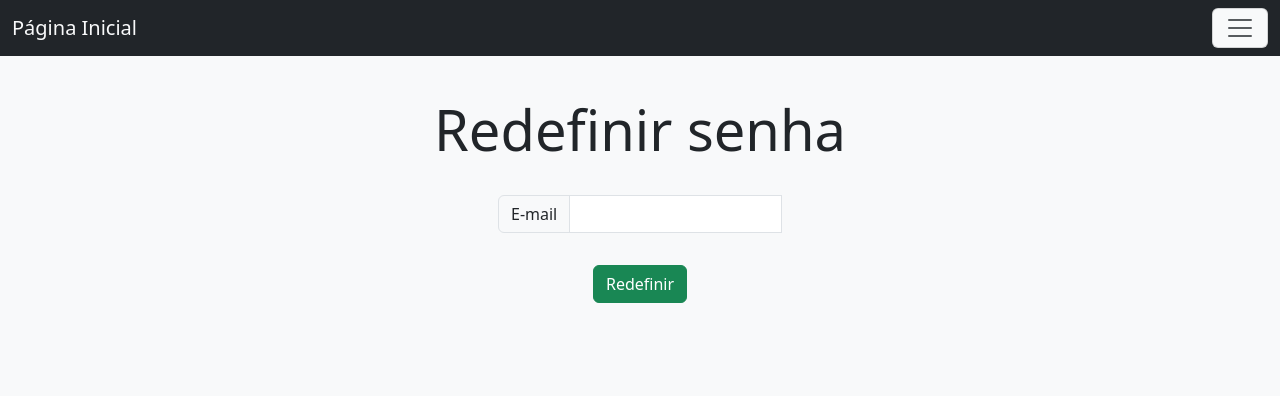
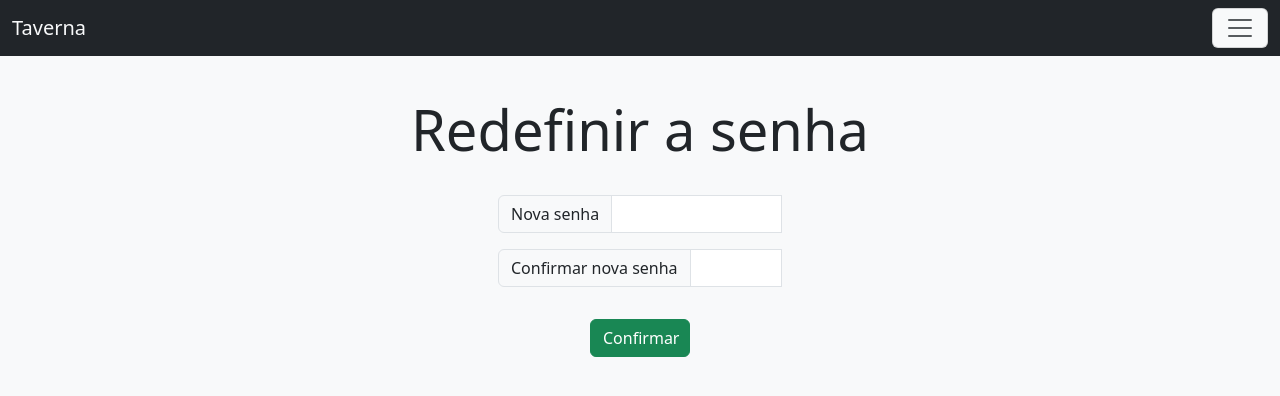
Before and after one commit to capeloo/projeto-webapp-a-guilda, a PHP site: page /projeto-webapp-taverna/Redefinir_senha.php?key=1 in a window 1280 px wide. Shown: the top 396 px of the page. Run offline with PHP 8.4, Linux system fonts and the light colour scheme; data that the repository does not hold is empty.

Commit message:
Esqueceu a senha?
Arquivo Esqueceu_senha.php está ok, já o Redefinir_senhar.php está quebrado.

```diff
--- a/Cadastro.php
+++ b/Cadastro.php
@@ -128,7 +128,7 @@
     <!-- Barra de navegação -->
     <nav class="navbar bg-dark sticky-top">
         <div class="container-fluid">
-            <a class="navbar-brand text-light" href="Pagina_inicial.php">Página Inicial</a>
+            <a class="navbar-brand text-light" href="Pagina_inicial.php">Taverna</a>
             <!-- Offcanvas -->
             <button class="navbar-toggler bg-light" type="button" data-bs-toggle="offcanvas" data-bs-target="#offcanvasNavbar" aria-controls="offcanvasNavbar" aria-label="Toggle navigation">
                 <span class="navbar-toggler-icon"></span>
--- a/Login.php
+++ b/Login.php
@@ -107,7 +107,7 @@
     <!-- Barra de navegação -->
     <nav class="navbar bg-dark sticky-top">
         <div class="container-fluid">
-            <a class="navbar-brand text-light" href="Pagina_inicial.php">Página Inicial</a>
+            <a class="navbar-brand text-light" href="Pagina_inicial.php">Taverna</a>
             <!-- Offcanvas -->
             <button class="navbar-toggler bg-light" type="button" data-bs-toggle="offcanvas" data-bs-target="#offcanvasNavbar" aria-controls="offcanvasNavbar" aria-label="Toggle navigation">
                 <span class="navbar-toggler-icon"></span>
@@ -143,6 +143,7 @@
                 echo '<div class="text-danger">' . $login_erro . '</div>';
             }
         ?>
+
         <!-- Formulário -->
         <form action="<?php echo htmlspecialchars($_SERVER["PHP_SELF"]); ?>" method="post">
             <div class="input-group mx-auto p-2" style="width: 300px;">
@@ -159,7 +160,7 @@
                 <button class="btn btn-success" style="width: 100px;" type="submit">Entrar</button>
             </div>
             <p>Não tem uma conta? <a href="Cadastro.php">Inscreva-se agora</a>.</p>
-            <a href="Redefinir_senha">Esqueceu a senha?</a>
+            <a href="Esqueceu_senha.php">Esqueceu a senha?</a>
         </form>
     </div>
     <!-- Chamando os scripts do Bootstrap -->
--- a/Pagina_inicial.php
+++ b/Pagina_inicial.php
@@ -13,7 +13,7 @@
   <!-- Barra de navegação -->
   <nav class="navbar bg-dark sticky-top">
     <div class="container-fluid">
-      <a class="navbar-brand text-light" href="Pagina_inicial.php">Página Inicial</a>
+      <a class="navbar-brand text-light" href="Pagina_inicial.php">Taverna</a>
       <!-- Offcanvas -->
       <button class="navbar-toggler bg-light" type="button" data-bs-toggle="offcanvas" data-bs-target="#offcanvasNavbar" aria-controls="offcanvasNavbar" aria-label="Toggle navigation">
       <span class="navbar-toggler-icon"></span>
--- a/Redefinir_senha.php
+++ b/Redefinir_senha.php
@@ -1,40 +1,79 @@
 <?php
-    //Script do redefinir senha
-
-    //Inicia a sessão (necessário ter em todas as páginas que o usuário estiver logado)
 session_start();
 
-    //Valida se o usuário já está logado e o direciona para o dashboard
-    if(isset($_SESSION["loggedIn"]) && $_SESSION["loggedIn"] === true){
-        header("location: Usuario_dashboard.php");
-        exit;
+require_once "config.php";
+
+$chave = $_GET['key'];
+
+$nova_senha = $confirmar_nova_senha = "";
+$nova_senha_erro = $confirmar_nova_senha_erro = $link_erro = "";
+
+if ($_SERVER["REQUEST_METHOD"] == "POST") {
+    $sql = "SELECT id
+            FROM usuario
+            WHERE recuperar_senha = (?)
+            LIMIT 1";
+
+    if ($stmt = $mysqli->prepare($sql)) {
+        $stmt->bind_param("s", $chave);
+
+        if ($stmt->execute()) {
+            $stmt_res = $stmt->get_result();
+
+            if ($stmt_res->num_rows == 1) {
+                $row = $stmt_res->fetch_assoc();
+
+                    $sql = "UPDATE usuario
+                                SET senha = (?),
+                                recuperar_senha = (?)
+                                WHERE id = (?)
+                                LIMIT 1";
+
+                    if ($stmt = $mysqli->prepare($sql)) {
+                        $stmt->bind_param("ssi", $param_nova_senha, $param_recuperar_senha, $row['id']);
+                        $param_nova_senha = password_hash($nova_senha, PASSWORD_DEFAULT);
+                        $param_recuperar_senha = "NULL";
+                        if ($stmt->execute()) {
+                            echo "<script>alert('Senha atualizada com sucesso!');</script>";
+                            header('location: Login.php');
+                        } else {
+                            echo "Ops! Algo deu errado. Por favor, tente novamente mais tarde.";
                         }
-
-    //Traz o arquivo config.php onde foi configurado a ligação com o banco de dados
-    require_once "config.php";
+                    }
+                } else {
+                    $_SESSION['msg'] = "Link inválido! Tente novamente.";
+                    header("location: Esqueceu_senha.php");
+                }
+            }
+        }
+    }
 ?>
 
 <!-- Início do HTML -->
 <!DOCTYPE html>
 <html lang="pt-br">
+
 <head>
     <meta charset="UTF-8">
     <meta http-equiv="X-UA-Compatible" content="IE=edge">
     <meta name="viewport" content="width=device-width, initial-scale=1.0">
-    <title>Redefinir senha</title>
+    <title>Redefinir a senha</title>
     <!-- Chamando as folhas de estilo do Bootstrap -->
     <link href="https://cdn.jsdelivr.net/npm/bootstrap@5.3.0-alpha3/dist/css/bootstrap.min.css" rel="stylesheet">
 </head>
+
 <body class="bg-light">
     <!-- Barra de navegação -->
     <nav class="navbar bg-dark sticky-top">
         <div class="container-fluid">
-            <a class="navbar-brand text-light" href="Pagina_inicial.php">Página Inicial</a>
+            <a class="navbar-brand text-light" href="Pagina_inicial.php">Taverna</a>
             <!-- Offcanvas -->
-            <button class="navbar-toggler bg-light" type="button" data-bs-toggle="offcanvas" data-bs-target="#offcanvasNavbar" aria-controls="offcanvasNavbar" aria-label="Toggle navigation">
+            <button class="navbar-toggler bg-light" type="button" data-bs-toggle="offcanvas"
+                data-bs-target="#offcanvasNavbar" aria-controls="offcanvasNavbar" aria-label="Toggle navigation">
                 <span class="navbar-toggler-icon"></span>
             </button>
-            <div class="offcanvas offcanvas-end" tabindex="-1" id="offcanvasNavbar" aria-labelledby="offcanvasNavbarLabel">
+            <div class="offcanvas offcanvas-end" tabindex="-1" id="offcanvasNavbar"
+                aria-labelledby="offcanvasNavbarLabel">
                 <div class="offcanvas-header">
                     <h5 class="offcanvas-title" id="offcanvasNavbarLabel">Menu</h5>
                     <button type="button" class="btn-close" data-bs-dismiss="offcanvas" aria-label="Close"></button>
@@ -57,20 +96,31 @@
     </nav>
     <!-- Conteúdo da página -->
     <div class="container-fluid text-center mt-4">
-        <h1 class="display-4 p-3">Redefinir senha</h1>
+        <h1 class="display-4 p-3">Redefinir a senha</h1>
+
         <!-- Formulário -->
         <form action="<?php echo htmlspecialchars($_SERVER["PHP_SELF"]); ?>" method="post">
             <div class="input-group mx-auto p-2" style="width: 300px;">
-                <span class="input-group-text">E-mail</span>
-                <input type="email" name="email" class="form-control <?php echo (!empty($email_erro)) ? 'is-invalid' : ''; ?>" value="<?php echo $email; ?>">
-                <span class="invalid-feedback"><?php echo $email_erro; ?></span>
+                <span class="input-group-text">Nova senha</span>
+                <input type="password" name="nova_senha"
+                    class="form-control <?php echo (!empty($nova_senha_erro)) ? 'is-invalid' : ''; ?>"
+                    value="<?php echo $nova_senha; ?>">
+                <span class="invalid-feedback"><?php echo $nova_senha_erro; ?></span>
+            </div>
+            <div class="input-group mx-auto p-2" style="width: 300px;">
+                <span class="input-group-text">Confirmar nova senha</span>
+                <input type="password" name="confirmar_nova_senha"
+                    class="form-control <?php echo (!empty($confirmar_nova_senha_erro)) ? 'is-invalid' : ''; ?>"
+                    value="<?php echo $confirmar_nova_senha; ?>">
+                <span class="invalid-feedback"><?php echo $confirmar_nova_senha_erro; ?></span>
             </div>
             <div class="p-4">
-                <button class="btn btn-success" type="submit">Redefinir</button>
+                <button class="btn btn-success" style="width: 100px;" type="submit">Confirmar</button>
             </div>
         </form>
     </div>
     <!-- Chamando os scripts do Bootstrap -->
     <script src="https://cdn.jsdelivr.net/npm/bootstrap@5.3.0-alpha3/dist/js/bootstrap.bundle.min.js"></script>
 </body>
+
 </html>
```
Also changed, not shown: Esqueceu_senha.php (added, +125 -0 lines). Lines whose indentation alone changed are shown as unchanged.
